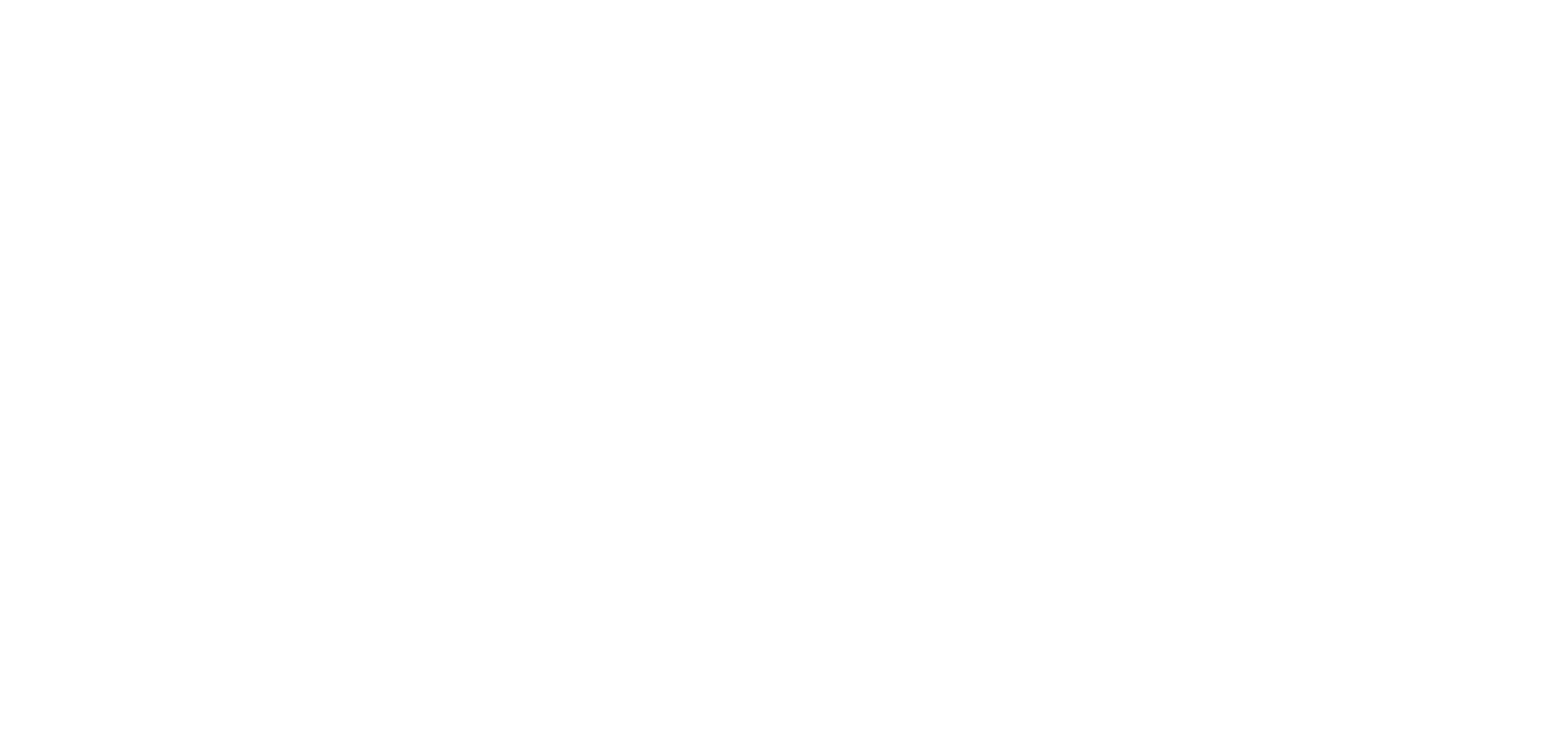
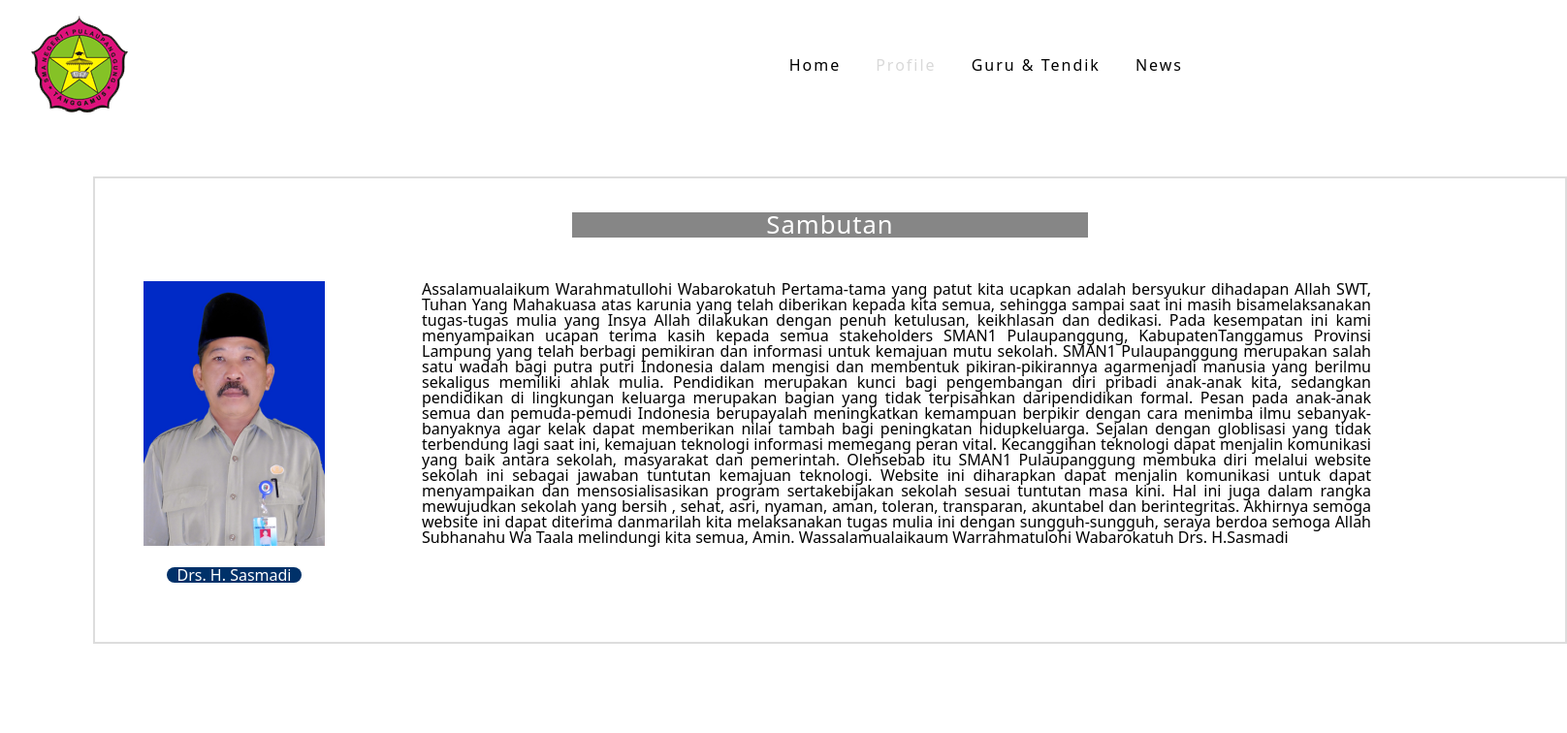
Before and after one commit to rajastra/Owner-avatar-sma1-pulaupanggung-Fe, a React (Vite) app: page /Profile in a window 1280 px wide. Before the commit this address had no page. Shown: the top 756 px of the page at 97% size, 1616 px wide, since content can reach past the window. Built offline with nearby package versions, Linux system fonts and the light colour scheme.

Commit message:
Menambahkan profile 30%

```diff
--- a/src/App.jsx
+++ b/src/App.jsx
@@ -2,6 +2,7 @@
 import { QueryClient, QueryClientProvider } from '@tanstack/react-query';
 import { ReactQueryDevtools } from '@tanstack/react-query-devtools';
 import { HomeLayout, Landing } from './pages';
+import Profile from './pages/Profile';
 
 const queryClient = new QueryClient({
   defaultOptions: {
@@ -21,6 +22,10 @@
         index: true,
         element: <Landing />,
       },
+      {
+        path: 'Profile',
+        element: <Profile />,
+      },
     ],
   },
 ]);
--- /dev/null
+++ b/src/components/ProfileCard.jsx
@@ -0,0 +1,28 @@
+import kepalaSekolah from '../assets/kepala-sekolah.png';
+
+const ProfileCard = ({ header, image, name, deskripsi }) => {
+  return (
+    <div className="container-profile-card">
+      <div className="header-profile-card">
+        <div className="border-profile-card">
+          <h4 className="header-profile-card">{header}</h4>
+        </div>
+      </div>
+      <div className="content-profile-card">
+        <div className="kepala-sekolah-profile-card">
+          <div className="image-profile-card">
+            <img className="img-profile-card" src={image} alt="" />
+          </div>
+          <div className="name-profile-card">
+            <span className="name-kepala-sekolah">{name}</span>
+          </div>
+        </div>
+
+        <div className="deskripsi-profile-card">
+          <p>{deskripsi}</p>
+        </div>
+      </div>
+    </div>
+  );
+};
+export default ProfileCard;
--- /dev/null
+++ b/src/components/SambutanSekolah.jsx
@@ -0,0 +1,13 @@
+import { sambutan_data } from '../data';
+import ProfileCard from './ProfileCard';
+
+const SambutanSekolah = () => {
+  return (
+    <div className="container-sambutan">
+      {sambutan_data.map((data) => {
+        return <ProfileCard {...data} key={data.id} />;
+      })}
+    </div>
+  );
+};
+export default SambutanSekolah;
--- /dev/null
+++ b/src/components/Sejarah.jsx
@@ -0,0 +1,13 @@
+import { sejarah_data } from '../data';
+import ProfileCard from './ProfileCard';
+
+const Sejarah = () => {
+  return (
+    <div className="container-sambutan">
+      {sejarah_data.map((data) => {
+        return <ProfileCard {...data} key={data.id} />;
+      })}
+    </div>
+  );
+};
+export default Sejarah;
--- a/src/data.js
+++ b/src/data.js
@@ -2,6 +2,8 @@
 import guru from './assets/guru.png';
 import tenaga_pendidik from './assets/tenaga pendidik.png';
 import kelas from './assets/kelas.png';
+import kepalaSekolah from './assets/kepala-sekolah.png';
+import landingProfile from './assets/landing profile.jpg';
 
 export const info_data = [
   {
@@ -70,3 +72,33 @@
     calendar: '2023-02-20',
   },
 ];
+
+export const sambutan_data = [
+  {
+    id: 1,
+    header: 'Sambutan',
+    image: kepalaSekolah,
+    name: 'Drs. H. Sasmadi',
+    deskripsi:
+      'Assalamualaikum Warahmatullohi Wabarokatuh Pertama-tama yang patut kita ucapkan adalah bersyukur dihadapan Allah SWT, Tuhan Yang Mahakuasa atas karunia yang telah diberikan kepada kita semua, sehingga sampai saat ini masih\
+            bisamelaksanakan tugas-tugas mulia yang Insya Allah dilakukan dengan penuh ketulusan, keikhlasan dan dedikasi. Pada kesempatan ini kami menyampaikan ucapan terima kasih kepada semua stakeholders SMAN1 Pulaupanggung,\
+            KabupatenTanggamus Provinsi Lampung yang telah berbagi pemikiran dan informasi untuk kemajuan mutu sekolah. SMAN1 Pulaupanggung merupakan salah satu wadah bagi putra putri Indonesia dalam mengisi dan membentuk pikiran-pikirannya\
+            agarmenjadi manusia yang berilmu sekaligus memiliki ahlak mulia. Pendidikan merupakan kunci bagi pengembangan diri pribadi anak-anak kita, sedangkan pendidikan di lingkungan keluarga merupakan bagian yang tidak terpisahkan\
+            daripendidikan formal. Pesan pada anak-anak semua dan pemuda-pemudi Indonesia berupayalah meningkatkan kemampuan berpikir dengan cara menimba ilmu sebanyak-banyaknya agar kelak dapat memberikan nilai tambah bagi peningkatan\
+            hidupkeluarga. Sejalan dengan globlisasi yang tidak terbendung lagi saat ini, kemajuan teknologi informasi memegang peran vital. Kecanggihan teknologi dapat menjalin komunikasi yang baik antara sekolah, masyarakat dan\
+            pemerintah. Olehsebab itu SMAN1 Pulaupanggung membuka diri melalui website sekolah ini sebagai jawaban tuntutan kemajuan teknologi. Website ini diharapkan dapat menjalin komunikasi untuk dapat menyampaikan dan mensosialisasikan\
+            program sertakebijakan sekolah sesuai tuntutan masa kini. Hal ini juga dalam rangka mewujudkan sekolah yang bersih , sehat, asri, nyaman, aman, toleran, transparan, akuntabel dan berintegritas. Akhirnya semoga website ini dapat\
+            diterima danmarilah kita melaksanakan tugas mulia ini dengan sungguh-sungguh, seraya berdoa semoga Allah Subhanahu Wa Taala melindungi kita semua, Amin. Wassalamualaikaum Warrahmatulohi Wabarokatuh Drs. H.Sasmadi',
+  },
+];
+
+export const sejarah_data = [
+  {
+    id: 1,
+    header: 'Sejarah',
+    image: landingProfile,
+    // name: 'Drs. H. Sasmadi',
+    deskripsi:
+      'Sejarah Singkat SMAN 1 Pulau Panggung Lorem ipsum dolor sit amet, consectetur adipiscing elit. Proin scelerisque nibh odio, ac congue enim ultricies in. Curabitur non faucibus nibh. Vivamus ac risus a mauris porta cursus et at ligula. Vestibulum egestas mi at velit mollis, in placerat risus gravida. In venenatis tortor ante, non fringilla sem ultricies id. Vestibulum in imperdiet leo. Nulla id eleifend risus, non ornare odio.',
+  },
+];
--- a/src/index.css
+++ b/src/index.css
@@ -18,14 +18,17 @@
 
   /* grey */
   --grey: #d9d9d9;
-  --grey-100: #f1f5f9;
+  --grey-100: #868686;
+  --grey-200: #DDDDDD;
+
 
   /* rest of the colors */
   --black: #222;
   --white: #fff;
+
+  --blue:#003169;
   --red-light: #f8d7da;
   --red-dark: #842029;
-  --green-light: #d1e7dd;
   --green-dark: #0f5132;
 
   --small-text: 0.875rem;
@@ -500,4 +503,69 @@
 
 Footer{
   text-align: center;
+  color: white;
 }
+
+
+.container-profile-card{
+  margin-top: 150px;
+  width:var(--max-width);
+  height: 100%;
+  display: flex;
+  flex-direction: column;
+  gap: 45px;
+  border: 2px solid var(--grey-200);
+}
+
+.header-profile-card{
+  display: flex;
+  justify-content: center;
+}
+
+.border-profile-card{
+  background-color: var(--grey-100);
+  width: max-content;
+  padding: 0 200px;
+  margin-top: 35px;
+
+
+}
+.header-profile-card{
+  color: white;
+
+}
+.img-profile-card{
+  margin-left: 50px;
+}
+.deskripsi-profile-card{
+  margin-right: 200px;
+  text-align: justify;
+  margin-bottom: 100px;
+}
+.img-profile-card{
+  width: 187px;
+  height: 273px;
+}
+.content-profile-card{
+  display: flex;
+  gap: 100px;
+
+}
+
+
+.kepala-sekolah-profile-card{
+  display: flex;
+  flex-direction: column;
+  gap: 20px;
+  align-items: center;
+}
+.name-profile-card{
+  background-color: var(--blue);
+  border-radius: 50px;
+  padding: 0 10px;
+  margin-left: 50px;
+
+}
+.name-kepala-sekolah{
+  color: white;
+}
--- a/src/pages/Profile.jsx
+++ b/src/pages/Profile.jsx
@@ -1,6 +1,12 @@
+import ProfileCard from '../components/ProfileCard';
+import SambutanSekolah from '../components/SambutanSekolah';
+import Sejarah from '../components/Sejarah';
 const Profile = () => {
   return (
-    <div>Profile</div>
-  )
-}
-export default Profile
+    <>
+      <SambutanSekolah />
+      <Sejarah />
+    </>
+  );
+};
+export default Profile;
--- a/src/pages/index.js
+++ b/src/pages/index.js
@@ -1,2 +1,3 @@
 export { default as HomeLayout } from './HomeLayout';
 export { default as Landing } from './Landing';
+export { default as Profile } from './Profile';
```
Also changed, not shown: src/assets/kepala-sekolah.png (added).
